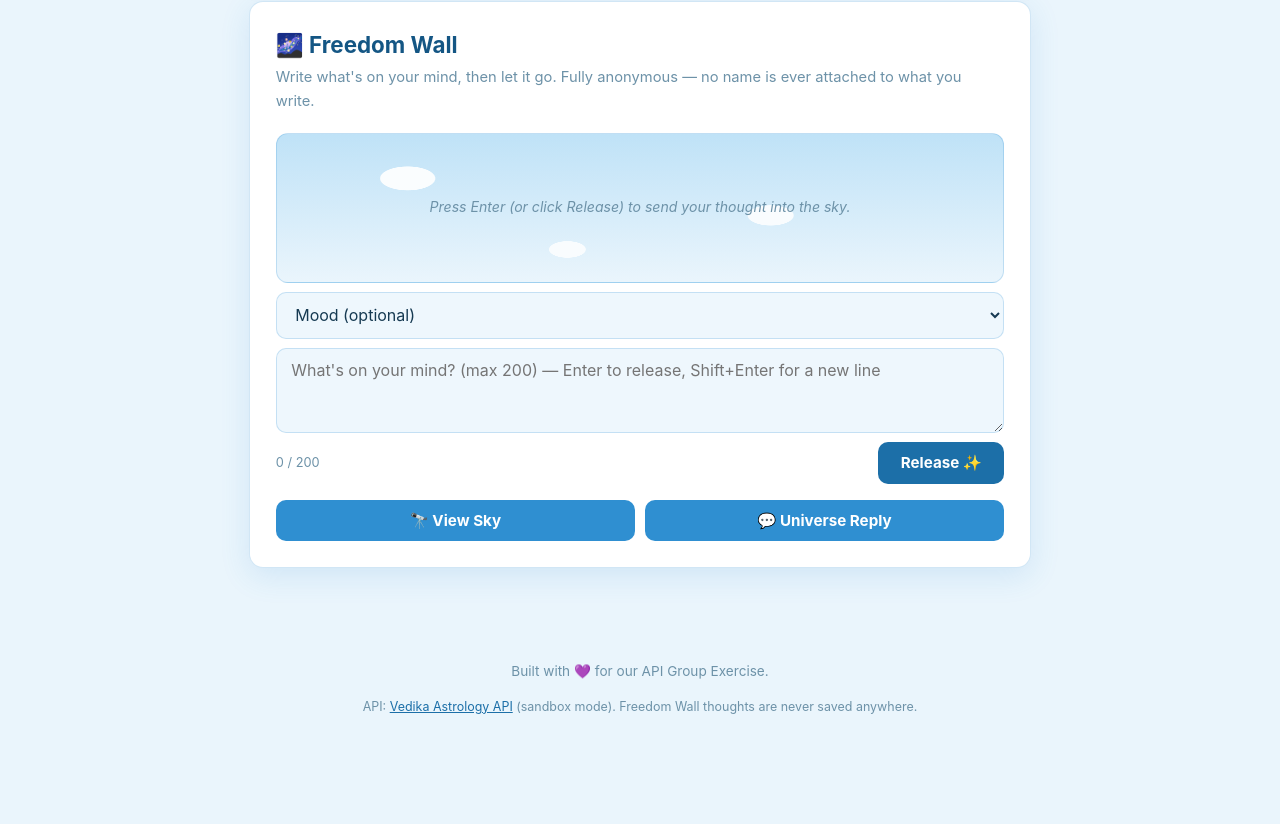
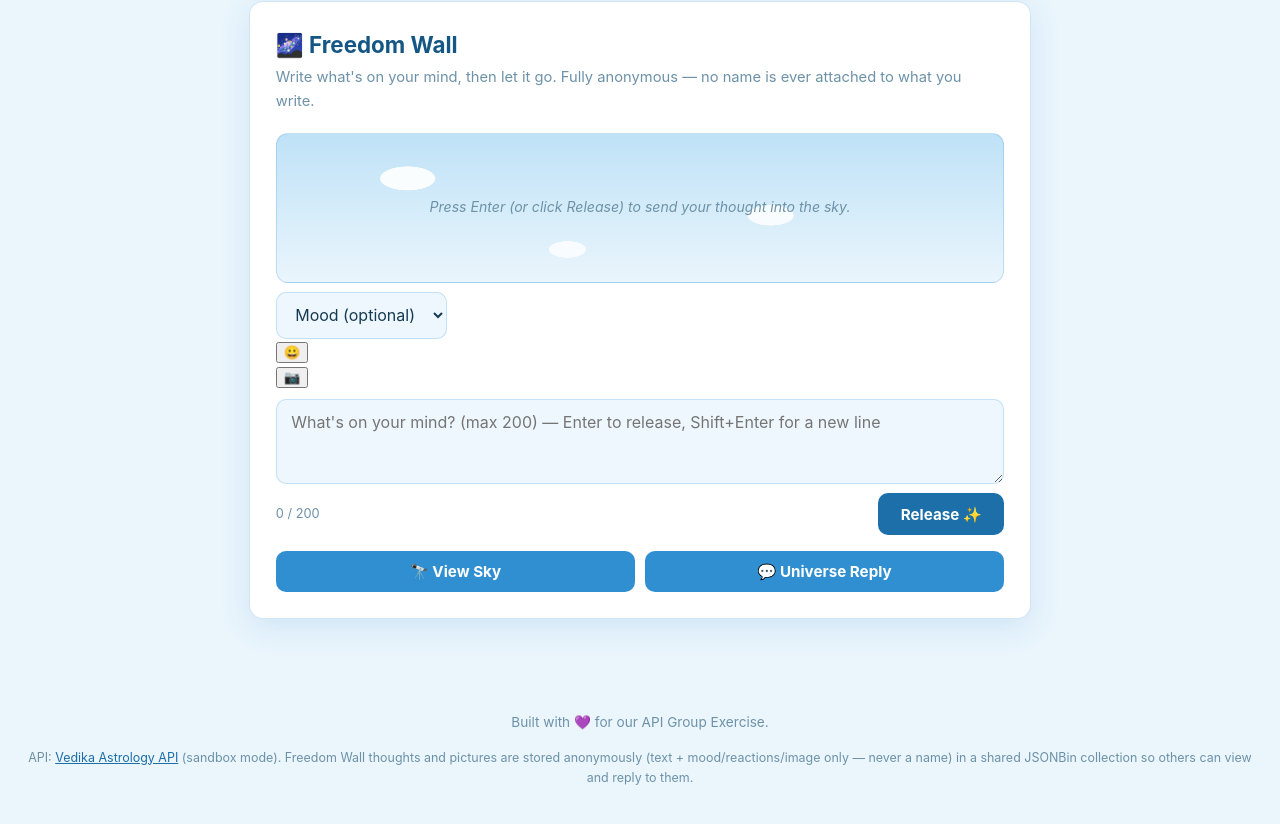
Before and after one commit to Immanuel030/API-Group-Excercise, a plain HTML site: page index.html in a window 1280 px wide. Shown: the part 915-1739 px from the top of the page. Before the commit the page ends 1692 px from the top, so only its background shows below. Drawn offline with Linux system fonts and the light colour scheme.

Commit message:
Update index.html

```diff
--- a/index.html
+++ b/index.html
@@ -74,6 +74,8 @@
 
       <!-- Form for writing a thought -->
       <form id="wallForm" class="wall-form">
+        <!-- Toolbar: mood, stickers, and picture attach -->
+        <div class="wall-form-toolbar">
           <select id="wallMood" class="wall-mood" aria-label="Mood">
             <option value="">Mood (optional)</option>
             <option value="😊">😊 Happy</option>
@@ -83,6 +85,16 @@
             <option value="😴">😴 Tired</option>
             <option value="💜">💜 Grateful</option>
           </select>
+
+          <div class="picker-wrap">
+            <button type="button" id="stickerBtn" class="btn-icon" aria-haspopup="true" aria-expanded="false" title="Add a sticker">😀</button>
+            <div id="stickerPanel" class="sticker-panel" hidden></div>
+          </div>
+
+          <button type="button" id="imageBtn" class="btn-icon" title="Attach a picture">📷</button>
+          <input type="file" id="wallImage" accept="image/*" hidden />
+        </div>
+
         <textarea
           id="wallMessage"
           class="wall-message"
@@ -92,6 +104,10 @@
           aria-label="Your thought"
           required
         ></textarea>
+
+        <!-- Preview of an attached picture, before releasing -->
+        <div id="imagePreview" class="image-preview" hidden></div>
+
         <div class="wall-form-footer">
           <span id="charCount" class="char-count">0 / 200</span>
           <button type="submit" class="btn btn-purple">Release ✨</button>
@@ -122,7 +138,8 @@
     <p>Built with 💜 for our API Group Exercise.</p>
     <p class="credits">
       API: <a href="https://vedika.io" target="_blank" rel="noopener">Vedika Astrology API</a> (sandbox mode).
-      Freedom Wall thoughts are never saved anywhere.
+      Freedom Wall thoughts and pictures are stored anonymously (text + mood/reactions/image only — never a name)
+      in a shared JSONBin collection so others can view and reply to them.
     </p>
   </footer>
 
```
Lines whose indentation alone changed are shown as unchanged.
